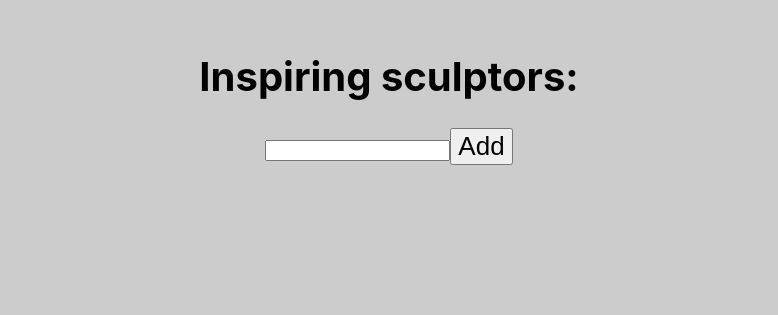
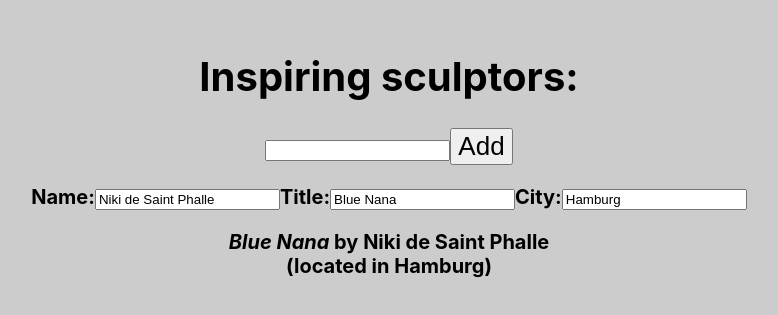
Before and after one commit to Kento97/Learn_React, a React (Vite) app in the folder react-vite-ts/: page / in a window 1280 px wide. Shown: the part 375-690 px from the top of the page, without its empty margins (251-1029 px from the left). Built offline with nearby package versions, Linux system fonts and the light colour scheme.

Commit message:
Updating Arrays in State-借助useImmer实现更新对象

```diff
--- a/react-vite-ts/src/App.tsx
+++ b/react-vite-ts/src/App.tsx
@@ -2,6 +2,7 @@ import {useState} from 'react'
 import './App.css'
 import {useNavigate, Routes} from "react-router-dom";
 import MutateArray from "@/learn-hooks/MutateArray";
+import MutateObject from "@/learn-hooks/MutateObject";
 
 
 function App() {
@@ -9,6 +10,7 @@ function App() {
     return (
         <div className="App">
             <MutateArray/>
+            <MutateObject/>
         </div>
     )
 }
--- /dev/null
+++ b/react-vite-ts/src/learn-hooks/MutateObject.tsx
@@ -0,0 +1,67 @@
+import React, {useState} from 'react';
+import {useImmer} from "use-immer";
+
+
+const MutateObject = () => {
+    const [person, updatePerson] = useImmer({
+        name: 'Niki de Saint Phalle',
+        artwork: {
+            title: 'Blue Nana',
+            city: 'Hamburg'
+        }
+    });
+
+    function handleNameChange(e: React.ChangeEvent<HTMLInputElement>) {
+        updatePerson(draft => {
+            draft.name = e.target.value;
+        });
+    }
+
+    function handleTitleChange(e: React.ChangeEvent<HTMLInputElement>) {
+        updatePerson(draft => {
+            draft.artwork.title = e.target.value;
+        });
+    }
+
+    function handleCityChange(e: React.ChangeEvent<HTMLInputElement>) {
+        updatePerson(draft => {
+            draft.artwork.city = e.target.value;
+        });
+    }
+
+    return (
+        <>
+            <label>
+                Name:
+                <input
+                    value={person.name}
+                    onChange={handleNameChange}
+                />
+            </label>
+            <label>
+                Title:
+                <input
+                    value={person.artwork.title}
+                    onChange={handleTitleChange}
+                />
+            </label>
+            <label>
+                City:
+                <input
+                    value={person.artwork.city}
+                    onChange={handleCityChange}
+                />
+            </label>
+            <p>
+                <i>{person.artwork.title}</i>
+                {' by '}
+                {person.name}
+                <br/>
+                (located in {person.artwork.city})
+            </p>
+        </>
+    );
+
+}
+
+export default MutateObject;
--- a/react-vite-ts/vite.config.ts
+++ b/react-vite-ts/vite.config.ts
@@ -9,5 +9,8 @@ export default defineConfig({
             "@": resolve(__dirname, 'src'), // 路径别名
         },
         extensions: ['.js', '.json', '.ts', '.jsx', '.tsx'], // 使用路径别名时想要省略的后缀名，可以自己 增减
+    },
+    server: {
+        open: true
     }
 })
```
